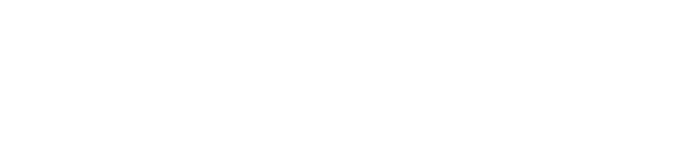
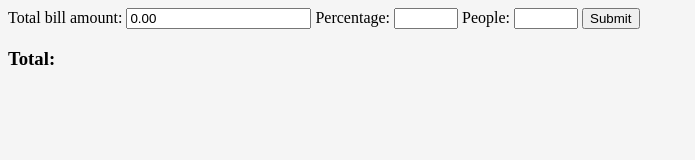
Before and after one commit to Rxjas/Tip-Calculator, a plain HTML site: page index.html in a window 1280 px wide. Shown: the whole page, without its empty margins (0-695 px from the left). Drawn offline with nearby package versions, Linux system fonts and the light colour scheme.

Commit message:
connected all assets to main html

```diff
--- a/assets/index.js
+++ b/assets/index.js
@@ -1,4 +1,4 @@
-var bill = 80.71;
+var bill = 77.71;
 var percent = 15;
 var people = 2;
 var tip = undefined;
--- a/assets/style.css
+++ b/assets/style.css
@@ -0,0 +1 @@
+body{background-color: #f5f5f5;}
--- a/index.html
+++ b/index.html
@@ -4,11 +4,26 @@
     <meta charset="UTF-8">
     <meta http-equiv="X-UA-Compatible" content="IE=edge">
     <meta name="viewport" content="width=device-width, initial-scale=1.0">
+    <link rel="stylesheet" href="./assets/style.css">
     <title>Tip Calc</title>
 </head>
 <body>
-    <!-- Code for calc -->
+    <!-- <h1>Calculate your tip!</h1> -->
+    <label for="amount">Total bill amount:</label>
+    <input type="text" id="amount" placeholder="0.00" value="0.00">
+
+    <label for="percentage">Percentage: </label>
+    <input type="number" id="percentage" min="1" max="100">
+
+    <label for="people">People: </label>
+    <input type="number" id="people" min="1" max="100">
+
+    <button>Submit</button>
+
+    <h3>Total:</h3>
+
+
 </body>
 <script src="https://ajax.googleapis.com/ajax/libs/jquery/3.5.1/jquery.min.js"></script>
-<script src="/assets/index.js"></script>
+<script src="./assets/index.js"></script>
 </html>
```
